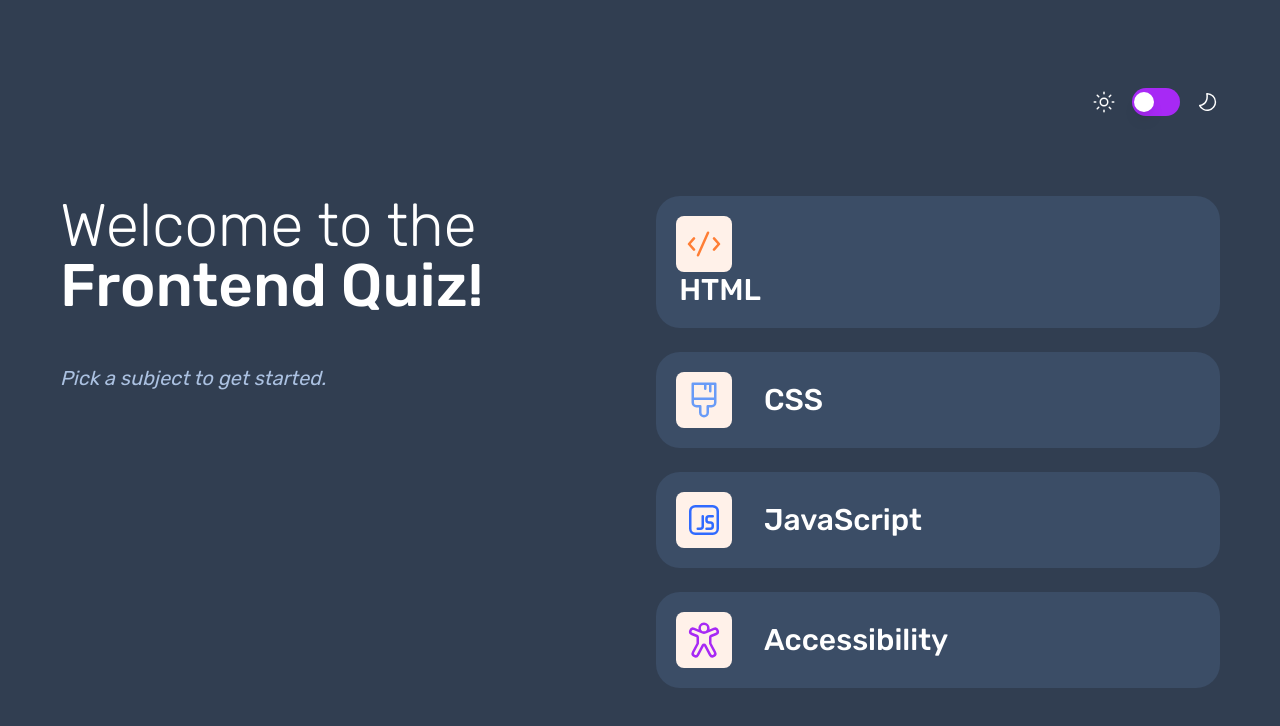
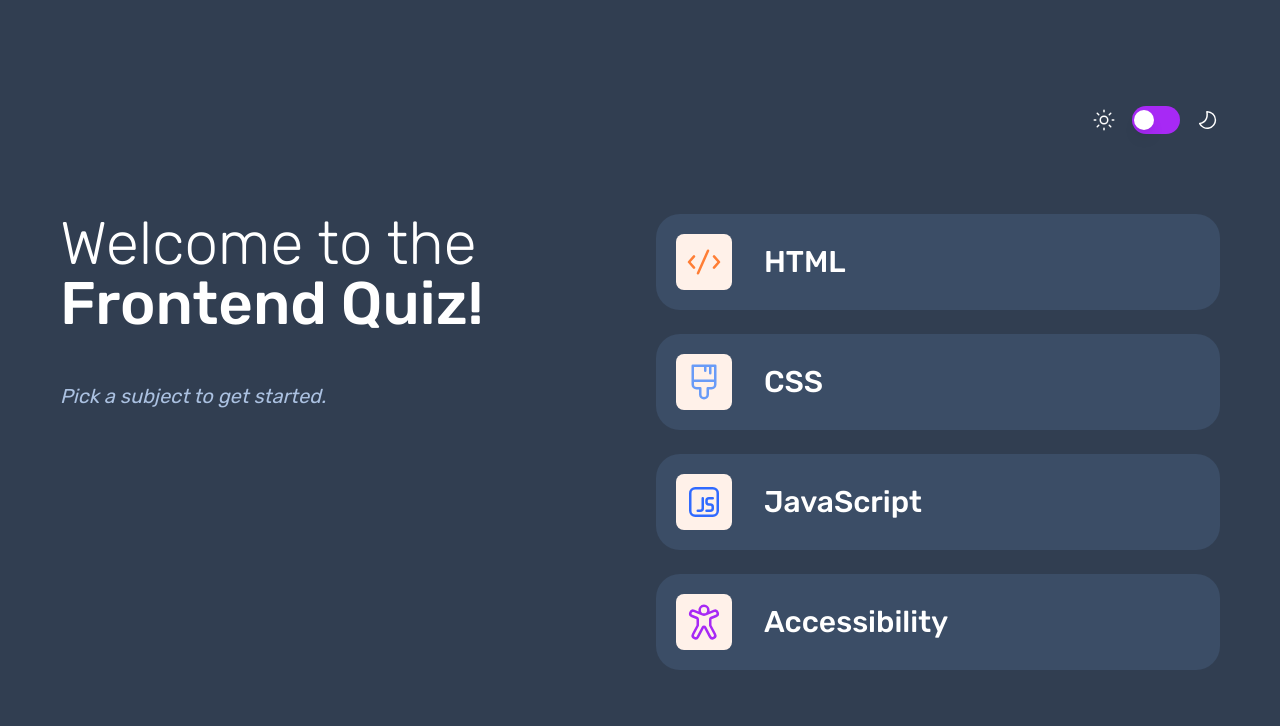
Before and after one commit to bojanbosnic/quiz-app, a Next.js app: page / in a window 1280 px wide. Shown: the top 726 px of the page. Built offline with nearby package versions, Linux system fonts and the light colour scheme.

Commit message:
refactor(Home): put button like card

```diff
--- a/src/components/Home.tsx
+++ b/src/components/Home.tsx
@@ -49,8 +49,8 @@
           </div>
           <div>
             <ul className="list-none no-underline">
-              <li className="quiz-card">
-                <button onClick={fun}>
+              <li>
+                <button className="quiz-card" onClick={fun}>
                   <span className="flex items-center justify-center w-14 h-14 rounded-md bg-[#FFF1E9] mr-4 md:mr-8">
                     <svg
                       xmlns="http://www.w3.org/2000/svg"
@@ -67,7 +67,8 @@
                   <span className="uppercase text-white">Html</span>
                 </button>
               </li>
-              <li className="quiz-card">
+              <li>
+                <button className="quiz-card">
                   <span className="flex items-center justify-center w-14 h-14 rounded-md bg-[#FFF1E9] mr-4 md:mr-8">
                     <svg
                       xmlns="http://www.w3.org/2000/svg"
@@ -82,8 +83,10 @@
                     </svg>
                   </span>
                   <span className="uppercase text-white">Css</span>
+                </button>
               </li>
-              <li className="quiz-card">
+              <li>
+                <button className="quiz-card">
                   <span className="flex items-center justify-center w-14 h-14 rounded-md bg-[#FFF1E9] mr-4 md:mr-8">
                     <svg
                       xmlns="http://www.w3.org/2000/svg"
@@ -98,8 +101,10 @@
                     </svg>
                   </span>
                   <span className="text-white">JavaScript</span>
+                </button>
               </li>
-              <li className="quiz-card">
+              <li>
+                <button className="quiz-card">
                   <span className="flex items-center justify-center w-14 h-14 rounded-md bg-[#FFF1E9] mr-4 md:mr-8">
                     <svg
                       xmlns="http://www.w3.org/2000/svg"
@@ -114,6 +119,7 @@
                     </svg>
                   </span>
                   <span className="text-white">Accessibility</span>
+                </button>
               </li>
             </ul>
           </div>
```
Lines whose indentation alone changed are shown as unchanged.
